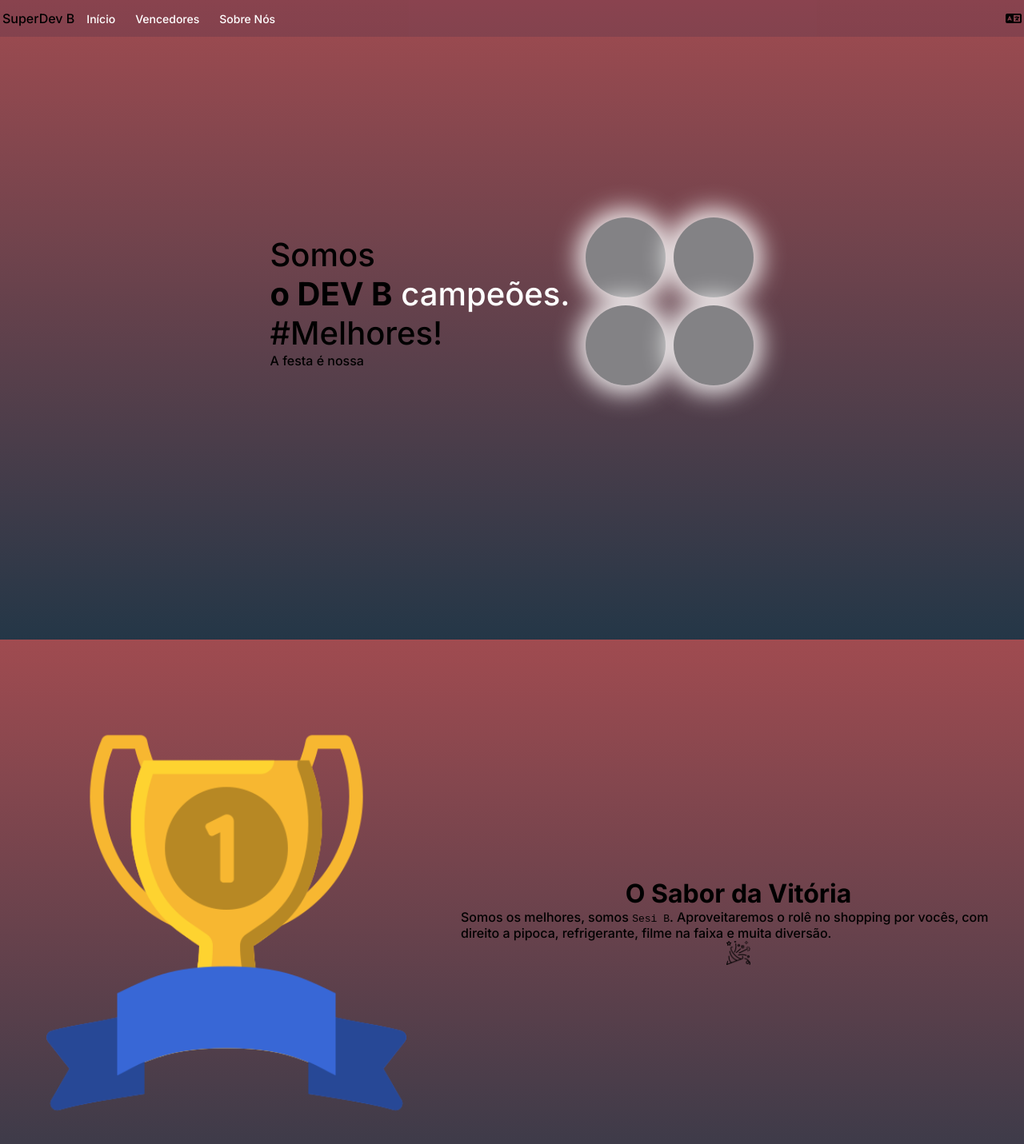
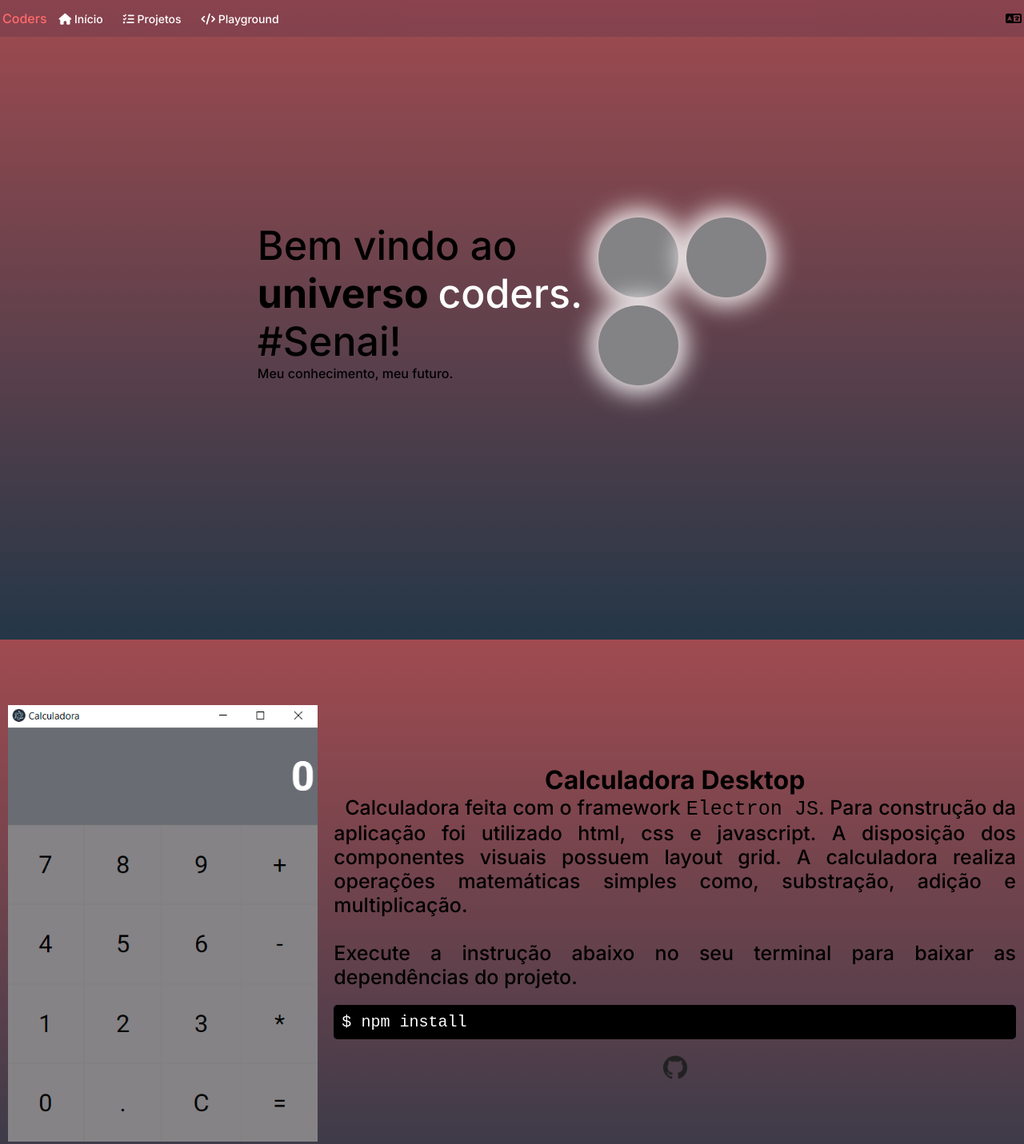
Before and after one commit to leonardo-ggomes/dev, a plain HTML site: page index.html in a window 1280 px wide. Shown: the top 1431 px of the page at 80% size. Drawn offline with Linux system fonts and the light colour scheme.

Commit message:
Alteração Index

```diff
--- a/css/style.css
+++ b/css/style.css
@@ -82,7 +82,7 @@ main{
 }
 
 .title{
-    font-size: 40px;
+    font-size: 50px;
     font-weight: 500;
 }
 
@@ -154,6 +154,17 @@ a.link-none{
     animation-delay: 12s;
 }
 
+.terminal{
+    background-color: black;
+    color: #ffffff;
+    font-size: 20px;
+    width: 100%;
+    padding: 10px;
+    border-radius: 5px;
+    font-family: monospace;
+    margin: 20px;
+}
+
 /** Utils */
 .d-flex-row{
     display: flex;
@@ -223,6 +234,10 @@ a.link-none{
     text-align: start;
 }
 
+.text-justify{
+    text-align: justify;
+}
+
 .grow-1{
     flex-grow: 1;
 }
@@ -238,6 +253,14 @@ a.link-none{
 
 .wrap{
     flex-wrap: wrap;
+}
+
+.text-red{
+    color: #ff6b6b;
+}
+
+.font-30{
+    font-size: 25px;
 }
 
 /** Medias Queries*/
--- a/index.html
+++ b/index.html
@@ -12,18 +12,18 @@
 <body>
     <div class="container">
         <header class="navbar">
-          <div>SuperDev B</div>
+          <div class="text-red">Coders</div>
           <div class="bar-links">
             <div>
                 <ul class="nav-links">
                     <li>
-                        <a href="#">Início</a>
+                        <a href="#"><i class="fa-solid fa-house"></i> Início</a>
                     </li>
                     <li>
-                        <a href="#">Vencedores</a>
+                        <a href="#"><i class="fa-solid fa-list-check"></i> Projetos</a>
                     </li>
                     <li>
-                        <a href="#">Sobre Nós</a>
+                        <a href="#"><i class="fa-solid fa-code"></i> Playground</a>
                     </li>
                  </ul>
             </div>
@@ -41,15 +41,14 @@
                 <section>
                     <article class="d-flex-column justify-center p-10">
                         <div class="title">
-                            Somos <br> <strong>o DEV B</strong> <span class="text-white"> campeões.</span> <br>#Melhores!
+                            Bem vindo ao <br> <strong>universo </strong> <span class="text-white"> coders.</span> <br>#Senai!
                         </div>
                         <div class="subtitle">
-                            A festa é nossa
+                            Meu conhecimento, meu futuro.
                         </div>
                     </article>
                 </section>
                 <section id="projects" class="grid-container">
-                    <div class="grid-item"></div>
                     <div class="grid-item"></div>
                     <div class="grid-item"></div>
                     <div class="grid-item"></div>
@@ -59,20 +58,26 @@
             <div class="w-100 vh-100 d-flex-row justify-between align-center items">
                 <div class="h-100 p-10">
                     <figure class="h-100 d-flex-row justify-center align-center">
-                        <img src="public/images/taca-de-ouro.png" class="h-70" alt="calculator">
+                        <img src="public/images/calculadora.png" class="h-70" alt="calculator">
                     </figure>
                 </div>
                 <div class="grow-1 h-100 p-10 d-flex-column justify-center align-center">
-                    <h1>O Sabor da Vitória</h1>
-                    <p>
-                        Somos os melhores, somos <code>Sesi B</code>.
-                        Aproveitaremos o rolê no shopping por vocês, com direito a pipoca,
-                        refrigerante, filme na faixa e muita diversão.
+                    <h1>Calculadora Desktop</h1>
+                    <p class="font-30 text-justify">
+                        &nbsp; Calculadora feita com o framework <code>Electron JS</code>.
+                        Para construção da aplicação foi utilizado html, css e javascript. A disposição
+                        dos componentes visuais possuem layout grid. A calculadora realiza operações matemáticas
+                        simples como, substração, adição e multiplicação. <br><br>
+                        Execute a instrução abaixo no seu terminal para baixar as dependências do projeto.
                     </p>
 
+                    <div class="terminal">
+                        <span>$</span> <span> npm install</span>
+                    </div>
+
                     <div>
-                        <a href="http://www.pudim.com.br/">
-                            <img  src="public/images/confete.png" class="icon" alt="icon" srcset="">
+                        <a href="https://github.com/leonardo-ggomes/dev" target="_blank">
+                            <img  src="public/images/github.png" class="icon" alt="icon" srcset="">
                         </a>
                     </div>
                 </div>
```
Also changed, not shown: public/images/calculadora.png (added), public/images/github.png (added).
